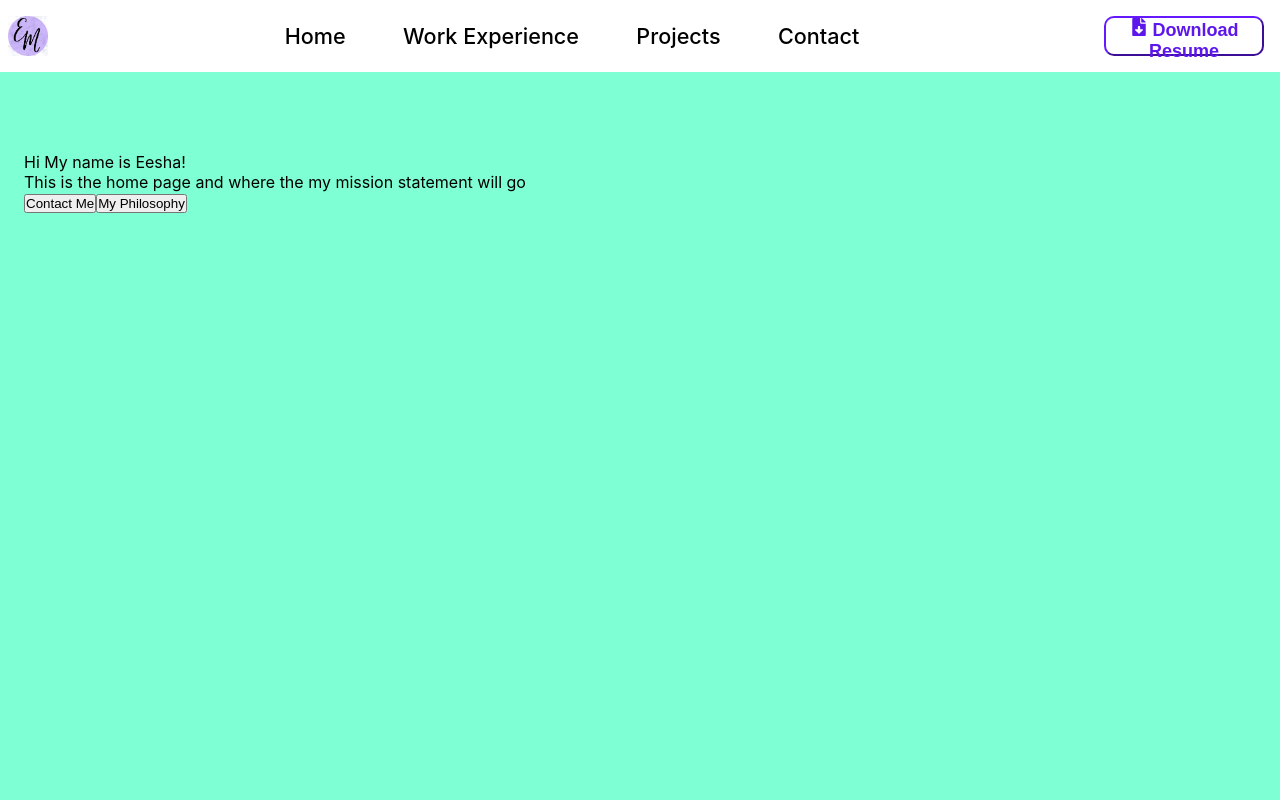
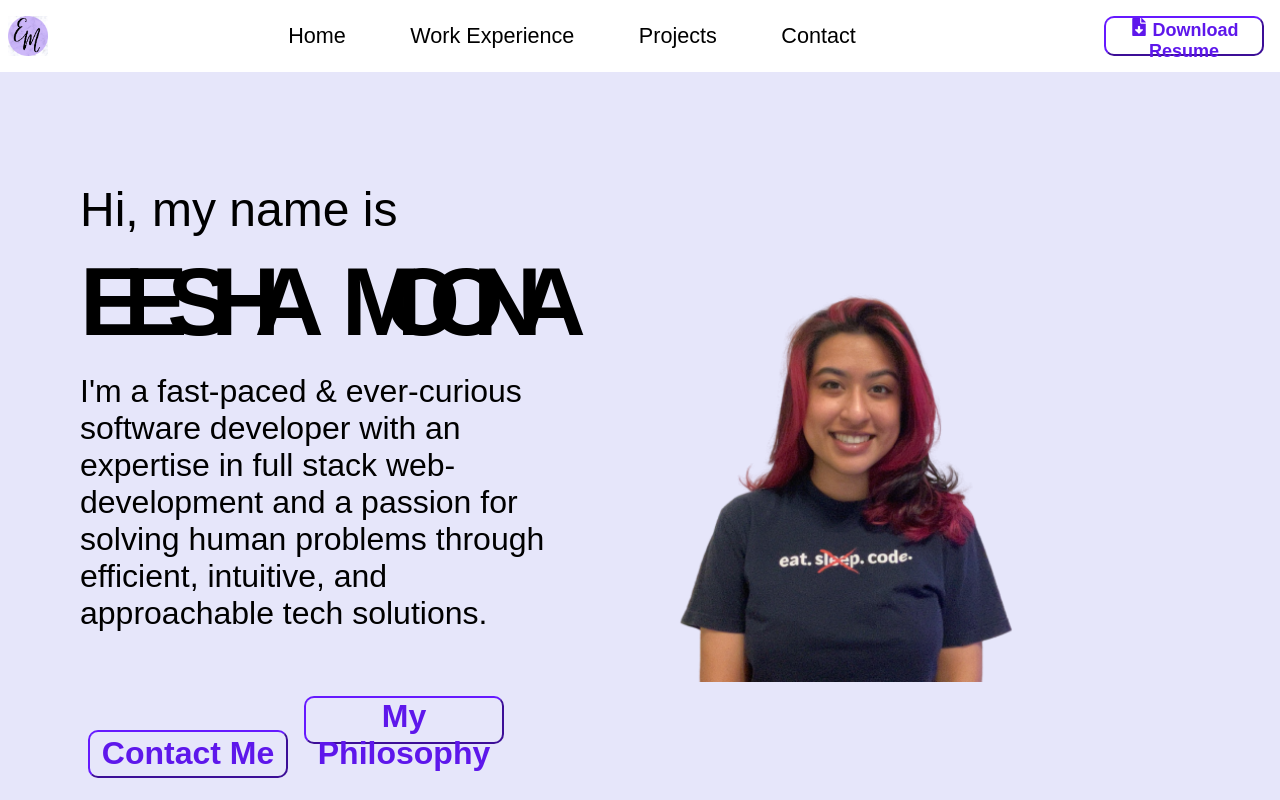
Before and after one commit to eeshamoona/personal-website-2022, a React (Create React App) app in the folder personal-website/: page / in a window 1280 px wide. Shown: the top 800 px of the page. Built offline with nearby package versions, Linux system fonts and the light colour scheme.

Commit message:
Created Home Page with animated name

```diff
--- a/personal-website/src/index.css
+++ b/personal-website/src/index.css
@@ -5,9 +5,9 @@
 }
 
 body {
-  font-family: PlusJakartaSans-ExtraBold, -apple-system, BlinkMacSystemFont,
-    "Segoe UI", Roboto, "Helvetica Neue", Arial, sans-serif, "Apple Color Emoji",
-    "Segoe UI Emoji", "Segoe UI Symbol";
+  font-family: sans-serif, PlusJakartaSans-ExtraBold, -apple-system,
+    BlinkMacSystemFont, "Segoe UI", Roboto, "Helvetica Neue", Arial,
+    "Apple Color Emoji", "Segoe UI Emoji", "Segoe UI Symbol";
   -webkit-font-smoothing: antialiased;
   -moz-osx-font-smoothing: grayscale;
 }
@@ -18,7 +18,7 @@ body {
 }
 
 .home {
-  background-color: aquamarine;
+  background-color: lavender;
 }
 .work {
   background-color: aqua;
--- a/personal-website/src/styles/homeviewStyles.css
+++ b/personal-website/src/styles/homeviewStyles.css
@@ -1,6 +1,96 @@
 .home-container {
-  padding-top: 10vh;
-  padding-left: 3vh;
-  padding-right: 3vh;
+  height: 100%;
+  padding: 3vh 10vh;
+  padding-bottom: 0px;
   justify-content: center;
+  flex-direction: row;
+  display: flex;
+  align-items: center;
 }
+.intro {
+  margin-left: auto;
+  font-size: 48px;
+  font-weight: normal;
+}
+
+.name-container {
+  display: flex;
+  margin-left: auto;
+}
+.name-div {
+  text-align-last: center;
+  flex: 1 1;
+  display: grid;
+  height: 10vh;
+  grid: repeat(2, 2fr) / 100%;
+  position: relative;
+}
+
+.top-div {
+  position: relative;
+  z-index: 3;
+}
+
+.top-div:hover ~ .name-h1 {
+  margin-top: -10px;
+}
+
+.bottom-div {
+  position: relative;
+  z-index: 3;
+}
+.bottom-div:hover ~ .name-h1 {
+  margin-top: -50px;
+}
+
+.name-h1 {
+  position: absolute;
+  margin: auto;
+  left: 0;
+  right: 0;
+  top: 50%;
+  margin-top: -30px;
+  transition: 0.3s cubic-bezier(0.23, 1, 0.32, 1);
+  z-index: 0;
+  width: min-content;
+}
+.main-header {
+  width: min-content;
+  font-weight: bolder;
+  font-size: 96px;
+}
+
+.description-div {
+  margin: 7vh 0vh;
+  margin-left: auto;
+  font-size: 32px;
+  font-weight: lighter;
+}
+
+.prof-pic {
+  height: 50vh;
+}
+.text-containter {
+  max-width: min-content;
+}
+
+.btn {
+  width: 25vh;
+  height: 6vh;
+  margin: 1vh;
+  border-radius: 10px;
+  background-color: transparent;
+  border-color: #5e17eb;
+  color: #5e17eb;
+  font-size: 32px;
+  font-weight: bold;
+  transition: all 0.7s ease-in-out;
+}
+
+.btn:hover {
+  opacity: 80%;
+  background-color: #5e17eb;
+  border: none;
+  color: white;
+  cursor: pointer;
+}
--- a/personal-website/src/styles/navbarStyles.css
+++ b/personal-website/src/styles/navbarStyles.css
@@ -9,6 +9,7 @@
   gap: 50px;
   justify-content: space-between;
   background-color: white;
+  z-index: 3;
 }
 .logo {
   width: 5vh;
@@ -67,9 +68,3 @@ li {
   border-bottom: solid 3px #5e17eb;
   font-size: x-large;
 }
-
-h2 {
-  text-align: center;
-  padding: 40px;
-  font-size: 30px;
-}
--- a/personal-website/src/views/HomeView.tsx
+++ b/personal-website/src/views/HomeView.tsx
@@ -3,12 +3,42 @@ import "../styles/homeviewStyles.css";
 function HomeView() {
   return (
     <div className="home-container">
-      <p> Hi My name is Eesha!</p>
-      <p> This is the home page and where the my mission statement will go</p>
+      <div className="text-container">
+        <h3 className="intro"> Hi, my name is </h3>
 
+        <div className="name-container">
+          {"EESHA MOONA".split("").map((element, index) => {
+            return (
+              <div className="name-div">
+                <div className="top-div"></div>
+                <div className="bottom-div"></div>
+                <div className="name-h1">
+                  <h2 className="main-header">{element}</h2>
+                </div>
+              </div>
+            );
+          })}
+        </div>
+        <div className="description-div">
+          <p>
+            I'm a fast-paced & ever-curious software developer with an expertise
+            in full stack web-development and a passion for solving human
+            problems through efficient, intuitive, and approachable tech
+            solutions.
+          </p>
+        </div>
+
+        <div>
+          <button className="btn"> Contact Me</button>
+          <button className="btn"> My Philosophy</button>
+        </div>
+      </div>
       <div>
-        <button> Contact Me</button>
-        <button> My Philosophy</button>
+        <img
+          className="prof-pic"
+          alt="Eesha Profile"
+          src="eeshaImage.png"
+        ></img>
       </div>
     </div>
   );
```
Also changed, not shown: personal-website/public/eeshaImage.png (added).
